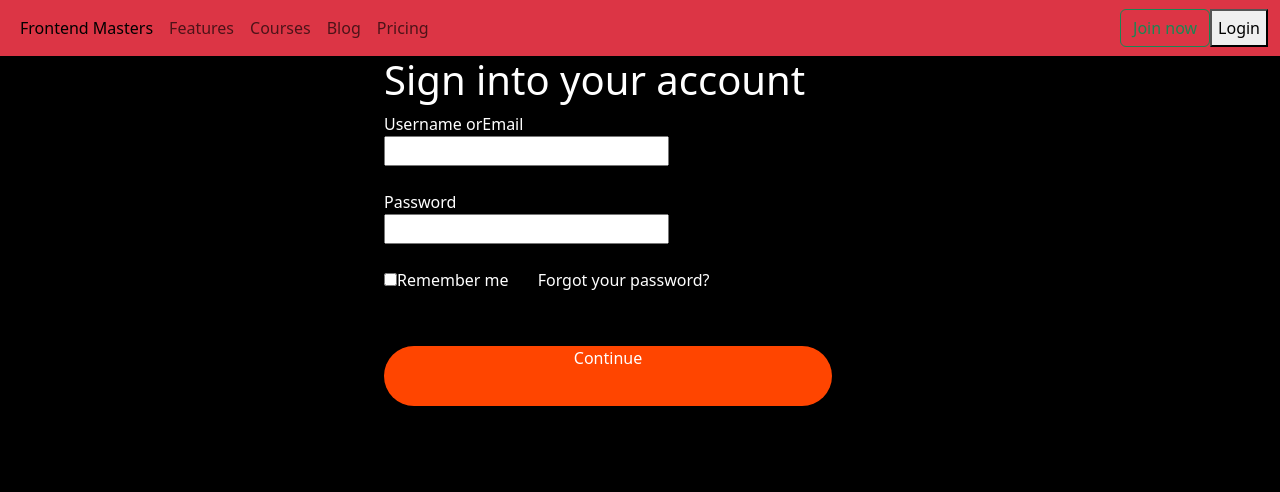
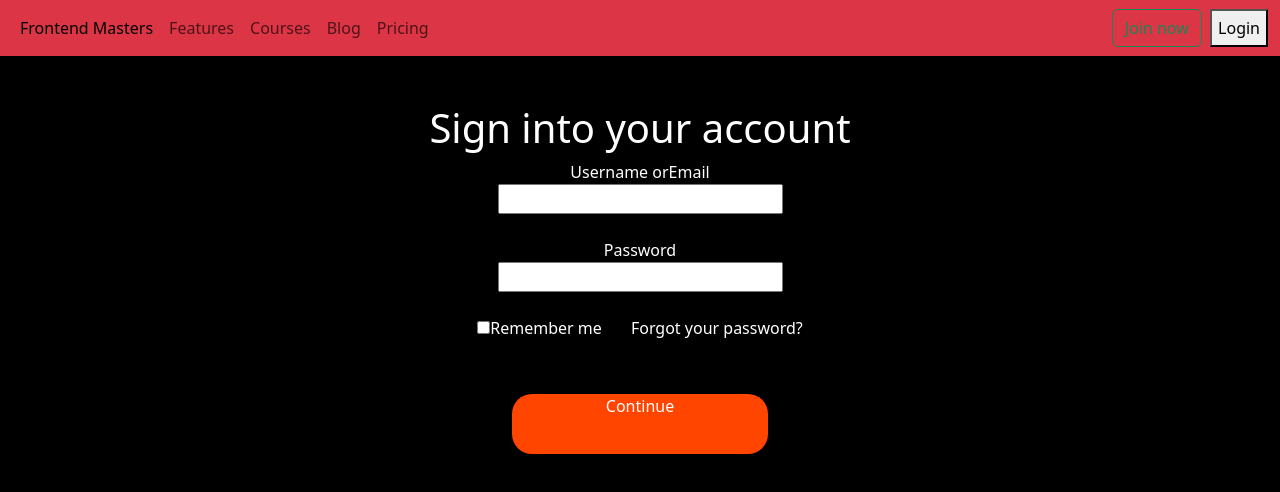
Before and after one commit to Sandrieta12345/coursework, a plain HTML site: page bootstrap.html in a window 1280 px wide. Drawn offline with nearby package versions, Linux system fonts and the light colour scheme.

Commit message:
coursework

```diff
--- a/bootrap.css
+++ b/bootrap.css
@@ -2,16 +2,26 @@
     background-color: black;
 }
 .son{
-    margin-left: 30%;
+    /* margin-left: 30%; */
     color: white;
+    text-align: center;
+    height:50px ;
+    margin-bottom: 60%;
+
 
 }
 .dad{
     margin-top: 30px;
     height: 60px;
-    width: 50%;
-    border-radius: 50px;
+    width: 20%;
+    border-radius: 20px;
     background: orangered;
     color: white;
     text-align: center;
+    margin-left: 40%;
 }
+.nav-item :hover{
+color: blue;
+
+
+}
--- a/bootstrap.html
+++ b/bootstrap.html
@@ -36,13 +36,15 @@
 
           </ul>
           <form class="d-flex" role="search">
-            <button class="btn btn-outline-success" type="submit">Join now</button>
+            <button class="btn btn-outline-success" type="submit">Join now</button>&nbsp;&nbsp;
             <button>Login</button>
           </form>
         </div>
       </div>
-    </nav>
+    </nav><br><br>
     <!--form begins here-->
+
+
     <div class="son">
       <h1>Sign into your account</h1>
       <form>
@@ -57,6 +59,11 @@
       </form>
 
 
+
+
+
+
+
     </div>
     <script src="https://cdn.jsdelivr.net/npm/bootstrap@5.3.3/dist/js/bootstrap.bundle.min.js" integrity="sha384-YvpcrYf0tY3lHB60NNkmXc5s9fDVZLESaAA55NDzOxhy9GkcIdslK1eN7N6jIeHz" crossorigin="anonymous"></script>
   </body>
```
